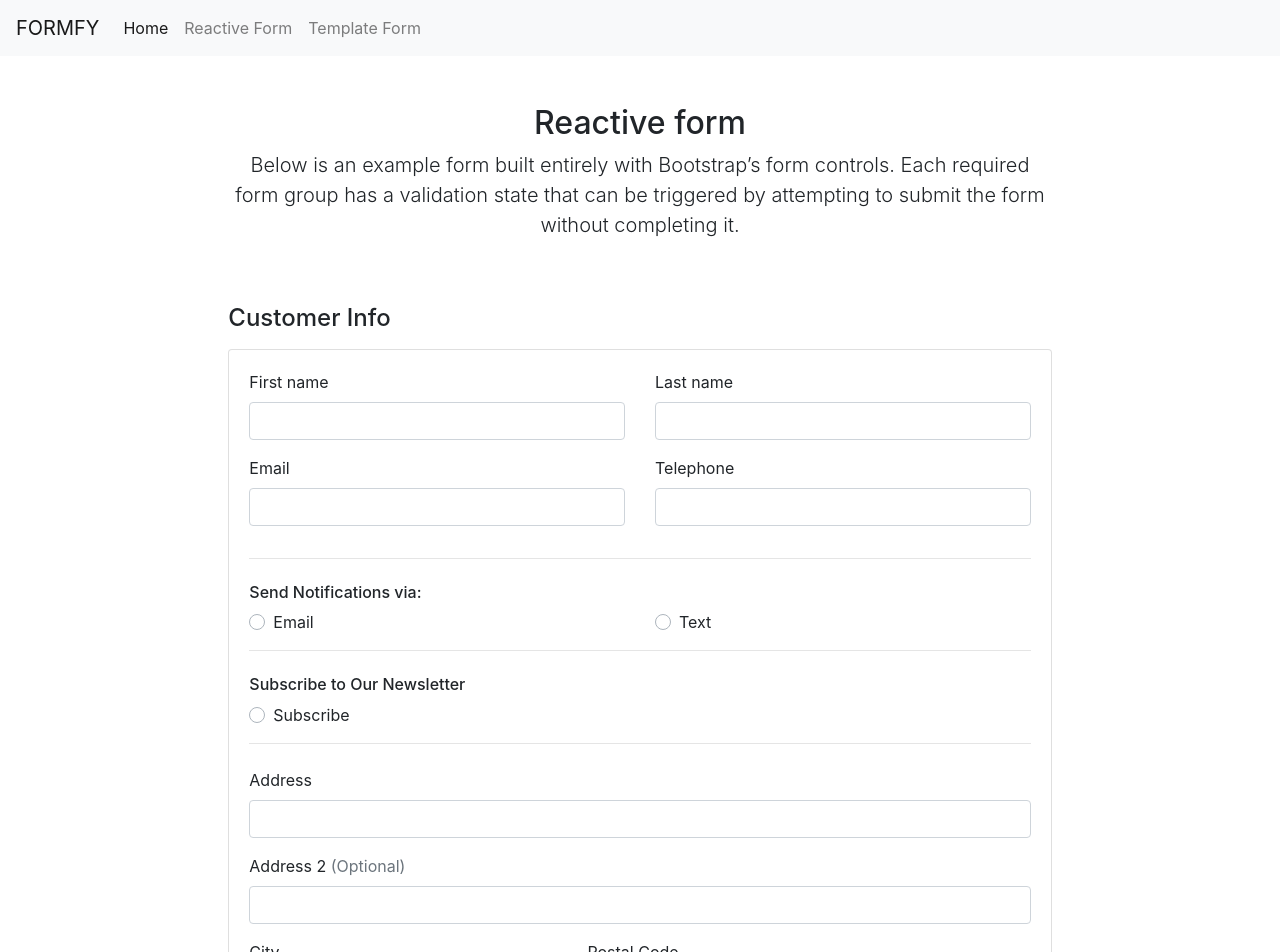
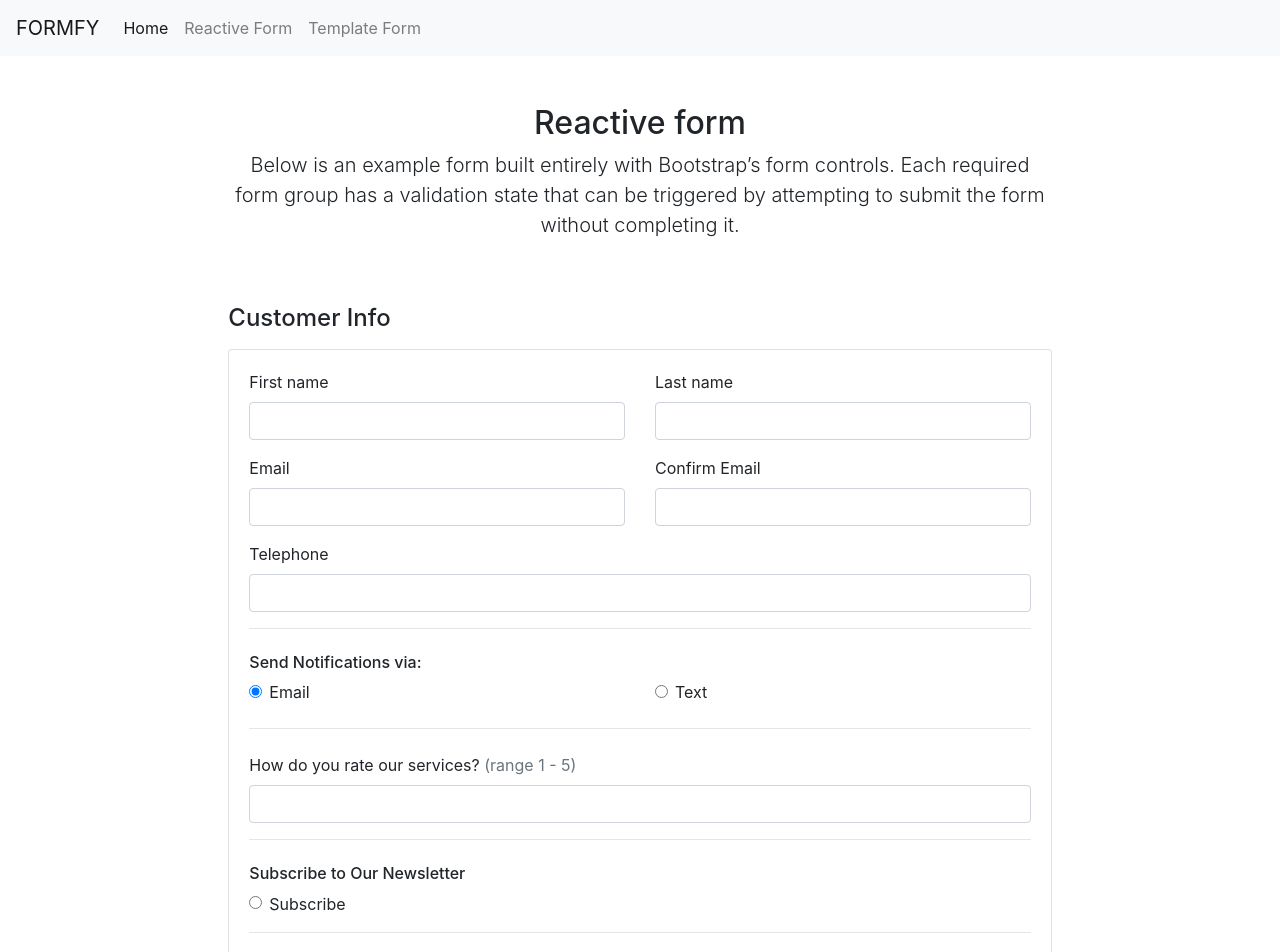
Before and after one commit to joegitau/angular-formfy, an Angular app: page /reactive-forms in a window 1280 px wide. Shown: the top 952 px of the page. Built offline with nearby package versions, Linux system fonts and the light colour scheme.

Commit message:
add custom cross-field validators - email match + ratings

```diff
--- a/src/app/customer.ts
+++ b/src/app/customer.ts
@@ -16,9 +16,11 @@ export interface Customer {
   firstName: string;
   lastName: string;
   email: string;
+  confirmEmail: string;
   phone: string;
   notification: boolean;
-  sendNewsletter: boolean;
+  sendNewsletter: false;
+  rating: number;
   addressType?: string;
   address?: string;
   address2?: string;
--- a/src/app/reactive-form/reactive-form.component.html
+++ b/src/app/reactive-form/reactive-form.component.html
@@ -28,8 +28,7 @@
             <div class="col-md-6 mb-3">
               <label for="lastName">Last name</label>
               <input type="text" class="form-control" formControlName="lastName" id="lastName"
-                [ngClass]="{'is-invalid' : (customerForm.get('lastName').touched || customerForm.get('lastName').dirty)
-                && !customerForm.get('lastName').valid }">
+                [ngClass]="{'is-invalid' : (customerForm.get('lastName').touched || customerForm.get('lastName').dirty) && !customerForm.get('lastName').valid }">
               <div class="invalid-feedback">
                 <span *ngIf="customerForm.get('lastName').errors?.required">Last name is required</span>
                 <span *ngIf="customerForm.get('lastName').errors?.minlength">last name must be longer than 3
@@ -38,27 +37,33 @@
             </div>
           </div>
 
-          <div class="row">
+          <div class="row" formGroupName='emailGroup'>
             <div class="col-md-6 mb-3">
               <label for="email">Email</label>
               <input type="email" class="form-control" formControlName="email" id="email"
-              [ngClass]="{ 'is-invalid' : (customerForm.get('email').touched || customerForm.get('email').dirty)
-              && !customerForm.get('email').valid }">
+              [ngClass]="{ 'is-invalid' : (customerForm.get('emailGroup.email').touched || customerForm.get('emailGroup.email').dirty) && !customerForm.get('emailGroup.email').valid }">
               <div class="invalid-feedback">
-                <span *ngIf="customerForm.get('email').errors?.valid">Please enter a valid email address.</span>
-                <span *ngIf="customerForm.get('email').errors?.required">An email address is required.</span>
+                <span *ngIf="customerForm.get('emailGroup.email').errors?.valid">Please enter a valid email address.</span>
+                <span *ngIf="customerForm.get('emailGroup.email').errors?.required">An email address is required.</span>
               </div>
             </div>
 
             <div class="col-md-6 mb-3">
-              <label for="phoneId">Telephone</label>
-              <input type="tel" class="form-control" formControlName="phone" id="phoneId"
-              [ngClass]="{ 'is-invalid' : (customerForm.get('phone').touched || customerForm.get('phone').dirty)
-              && !customerForm.get('phone').valid }">
+              <label for="confirmEmailId">Confirm Email</label>
+              <input type="email" class="form-control" formControlName="confirmEmail" id="confirmEmailId"
+              [ngClass]="{ 'is-invalid' : (customerForm.get('emailGroup.confirmEmail').touched || customerForm.get('emailGroup.confirmEmail').dirty) && !customerForm.get('emailGroup.confirmEmail').valid }">
               <div class="invalid-feedback">
-                <span *ngIf="customerForm.get('phone').errors?.valid">Please enter a valid telephone number.</span>
-                <span *ngIf="customerForm.get('phone').errors?.min">Telephone number is too short.</span>
+                <span *ngIf="customerForm.get('emailGroup.confirmEmail').errors?.required">Email does not match</span>
               </div>
+            </div>
+          </div>
+
+          <div class="mb-3">
+            <label for="phoneId">Telephone</label>
+            <input type="tel" class="form-control" formControlName="phone" id="phoneId"
+            [ngClass]="{ 'is-invalid' : (customerForm.get('phone').touched || customerForm.get('phone').dirty) && !customerForm.get('phone').valid }">
+            <div class="invalid-feedback">
+              <span *ngIf="customerForm.get('phone').errors?.required">Telephone number is required..</span>
             </div>
           </div>
 
@@ -66,27 +71,38 @@
           <h6 class="mb-2">Send Notifications via:</h6>
           <div class="row">
             <div class="col-md-6">
-              <div class="custom-control custom-radio">
-                <input type="radio" class="custom-control-input" formControlName='notification' value="email"
-                (click)="setNotification('email')" >
-                <label class="custom-control-label">Email</label>
+              <div class="form-check">
+                <input class="form-check-input" type="radio" value="email" id="emailNotification" formControlName='notification' (click)="setNotification('email')" >
+                <label class="form-check-label" for="emailNotification">Email</label>
               </div>
             </div>
             <div class="col-md-6">
-              <div class="custom-control custom-radio">
-                <input type="radio" class="custom-control-input" formControlName='notification' value="text"
-                (click)="setNotification('text')" >
-                <label class="custom-control-label">Text</label>
+              <div class="form-check">
+                <input class="form-check-input" type="radio" value="text" id="textNotification" formControlName='notification' (click)="setNotification('text')" >
+                <label class="form-check-label" for="textNotification">Text</label>
               </div>
+            </div>
+          </div>
+
+          <hr class="my-4">
+          <div class="mb-3">
+           <label for="rating">How do you rate our services? <span class="text-muted">(range 1 - 5)</span></label>
+            <input type="number" class="form-control" formControlName="rating" id="rating"
+            [ngClass]="{ 'is-invalid': (customerForm.get('rating').touched || customerForm.get('rating').dirty) && !customerForm.get('rating').valid }">
+            <div class="invalid-feedback">
+              <span *ngIf="customerForm.get('rating').errors?.range">Please rate your experience from 1 - 5 </span>
             </div>
           </div>
 
           <hr class="mb-4">
           <h6 class="mb-2">Subscribe to Our Newsletter</h6>
           <div class="mb-3">
-            <div class="custom-control custom-radio">
-              <input type="radio" class="custom-control-input" formControlName='sendNewsletter'>
-              <label class="custom-control-label">Subscribe</label>
+            <div class="form-check">
+              <input class="form-check-input" type="radio" id="subscription"
+              formControlName='sendNewsletter'>
+              <label class="form-check-label" for="subscription">
+                Subscribe
+              </label>
             </div>
           </div>
           <hr class="mb-4">
@@ -94,8 +110,7 @@
           <div class="mb-3">
             <label for="address">Address</label>
             <input type="text" class="form-control" formControlName="address" id="address"
-            [ngClass]="{'is-invalid' : (customerForm.get('address').touched || customerForm.get('address').dirty) &&
-            !customerForm.get('address').valid }">
+            [ngClass]="{'is-invalid' : (customerForm.get('address').touched || customerForm.get('address').dirty) && !customerForm.get('address').valid }">
             <div class="invalid-feedback">
               <div class="invalid-feedback">
                 <span *ngIf="customerForm.get('address').errors?.required">Address is required</span>
--- a/src/app/reactive-form/reactive-form.component.ts
+++ b/src/app/reactive-form/reactive-form.component.ts
@@ -1,7 +1,7 @@
 import { Component, OnInit } from "@angular/core";
 import { FormGroup, FormBuilder, Validators } from "@angular/forms";
 
-import { Customer } from "../customer";
+import { ratingRange } from '../utils/rating-validator';
 
 @Component({
   selector: "app-reactive-form",
@@ -10,7 +10,6 @@ import { Customer } from "../customer";
 })
 export class ReactiveFormComponent implements OnInit {
   customerForm: FormGroup;
-  // customer = new Customer();
 
   constructor(private fb: FormBuilder) {}
 
@@ -18,9 +17,14 @@ export class ReactiveFormComponent implements OnInit {
     this.customerForm = this.fb.group({
       firstName: ['', [Validators.required, Validators.minLength(3)]],
       lastName: ['', [Validators.required, Validators.minLength(3)]],
-      email: ['', [Validators.email, Validators.required]],
+      emailGroup: this.fb.group({
+        email: ['', [Validators.email, Validators.required]],
+        confirmEmail: ['', Validators.required]
+      }),
       phone: [''],
-      notification: '',
+      notification: 'email',
+      // rating: [null, [Validators.min(1), Validators.max(5)]],
+      rating: [null, ratingRange(1, 5) ],
       address: ['', Validators.required],
       address2: "",
       city: "",
--- /dev/null
+++ b/src/app/utils/rating-validator.ts
@@ -0,0 +1,10 @@
+import { AbstractControl, ValidatorFn } from '@angular/forms';
+
+export function ratingRange(min: number, max: number): ValidatorFn {
+  return (c: AbstractControl): { [key: string]: boolean } | null => {
+    if(c.value !== null && (isNaN(c.value) || c.value < min || c.value > max)) {
+      return {'range': true}
+    }
+    return null
+  }
+}
```
Also changed, not shown: src/app/utils/emailMatch-validator.ts (added, +11 -0 lines).
